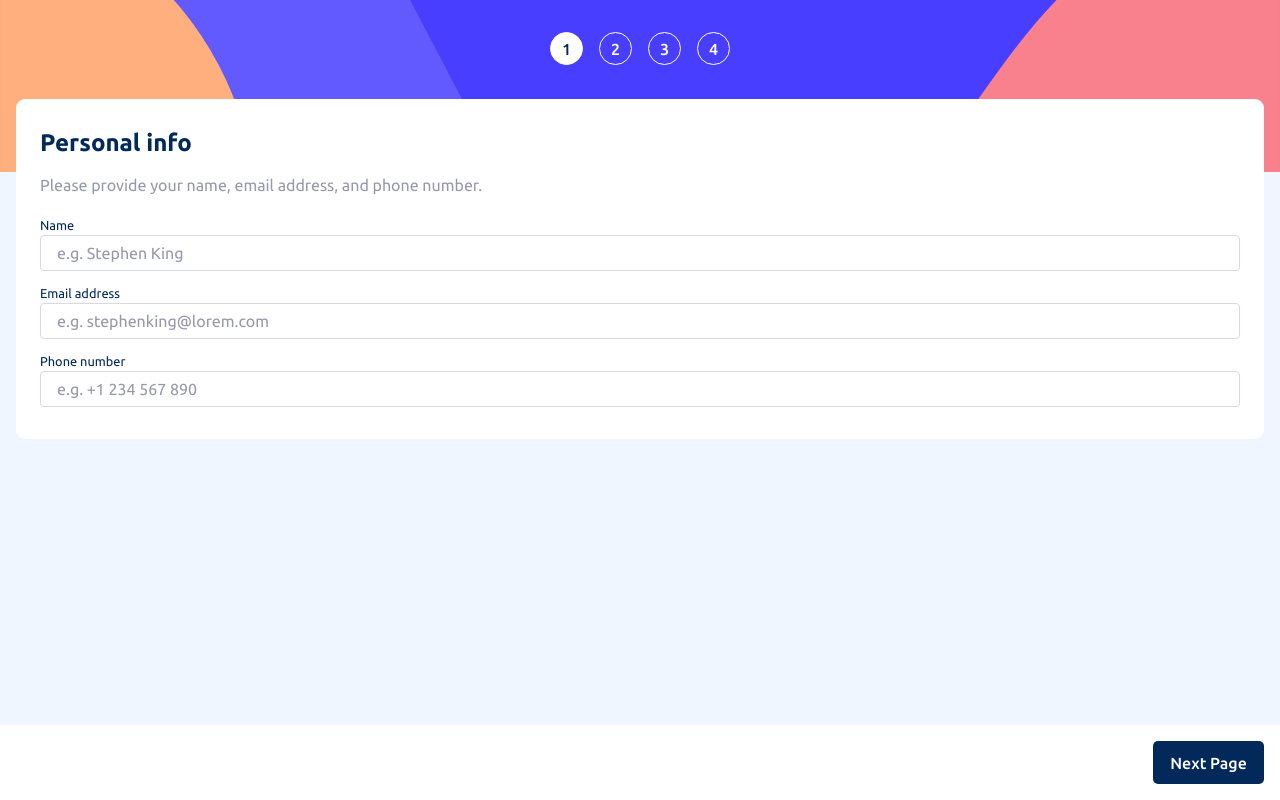
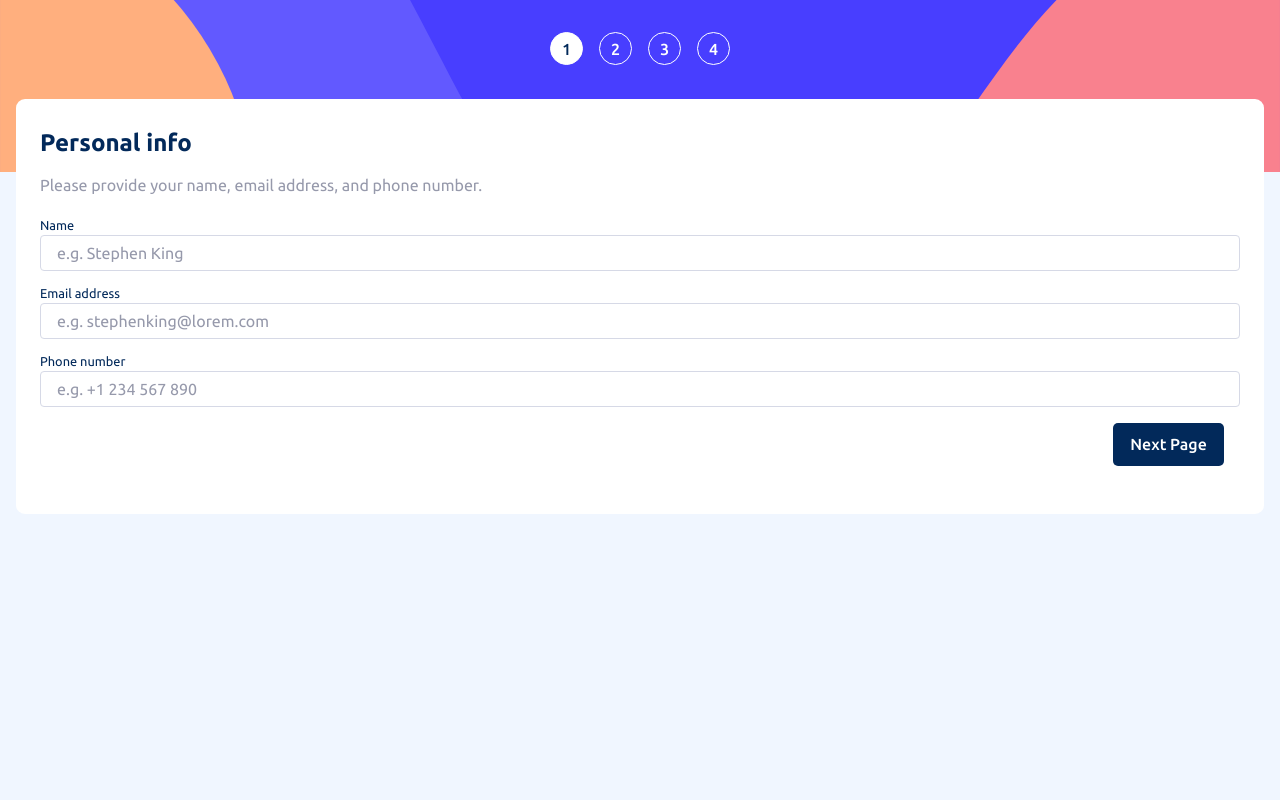
Before and after one commit to wiseman88/multi-step-form, a Vue app: page / in a window 1280 px wide. Built offline with nearby package versions, Linux system fonts and the light colour scheme.

Commit message:
refactor: refactor footer

```diff
--- a/src/App.vue
+++ b/src/App.vue
@@ -23,10 +23,10 @@ let steps = components.length
     <div class="form-wrapper">
       <div class="component-wrapper">
         <component v-for="(component, index) in components" :is="component" :key="index" :id="index"
-          :currentStep="currentStep" class="component"></component>
+          :currentStep="currentStep" class="component" :steps="steps"></component>
       </div>
     </div>
-    <Footer :steps="steps" />
+    <!-- <Footer :steps="steps" /> -->
   </main>
 </template>
 
--- a/src/components/Footer.vue
+++ b/src/components/Footer.vue
@@ -48,11 +48,7 @@ const prevStep = () => {
 
 <template>
     <footer v-if="showActionButtons" class="action-buttons">
-        <Button v-if="allowGoBack" @click="prevStep" class="btn-back" :classes="['btn-default']" :text="'go back'" />
-        <Button v-if="allowNextStep" @click="nextStep" class="btn-next" :classes="['btn-primary']"
-            :text="'next page'" />
-        <Button v-if="allowConfirm" @click="nextStep" class="btn-confirm" :classes="['btn-secondary']"
-            :text="'confirm'" />
+        <slot></slot>
     </footer>
 </template>
 
@@ -63,8 +59,4 @@ const prevStep = () => {
     padding: 1em;
     background-color: var(--color-white);
 }
-
-.action-buttons .btn-next {
-    margin-left: auto;
-}
 </style>
--- a/src/components/Personal.vue
+++ b/src/components/Personal.vue
@@ -1,12 +1,20 @@
 <script setup lang="ts">
 import { useValidationStore } from '@/stores/validation';
-import { ref, reactive, watch } from 'vue';
+import { ref, reactive, computed } from 'vue';
 import Error from './Error.vue';
+import Button from './Button.vue';
+import Footer from './Footer.vue';
+import { useStepStore } from '@/stores/step';
+import { storeToRefs } from 'pinia';
 
 
 const props = defineProps<{
     currentStep: number,
-    id: number
+    id: number,
+    // allowGoBack: boolean,
+    // allowNextStep: boolean,
+    // allowConfirm: boolean,
+    steps: number
 }>()
 
 const store = useValidationStore();
@@ -52,6 +60,37 @@ const validatePhone = (input: string) => {
     }
 }
 
+const step = useStepStore();
+let { currentStep } = storeToRefs(step);
+
+const allowGoBack = computed<boolean>(() => {
+    return currentStep.value !== 0
+})
+
+const allowNextStep = computed<boolean>(() => {
+    return currentStep.value !== (props.steps - 2)
+})
+
+const allowConfirm = computed<boolean>(() => {
+    return (currentStep.value + 1) === (props.steps - 1)
+})
+
+const nextStep = () => {
+    // validateName(name.value)
+    // validateEmail(email.value)
+    // validatePhone(phone.value)
+
+    if (name.value.length < 3 || !isEmail.test(email.value) || !isPhone.test(phone.value.replace(/\s/g, ""))) {
+        return
+    }
+
+    currentStep.value++
+}
+
+const prevStep = () => {
+    currentStep.value--
+}
+
 </script>
 
 <template>
@@ -76,9 +115,19 @@ const validatePhone = (input: string) => {
                 <input type="text" placeholder="e.g. +1 234 567 890" v-model="phone" @input="validatePhone(phone)">
             </label>
         </form>
+        <Footer :steps="steps">
+            <Button v-if="allowGoBack" @click="prevStep" class="btn-back" :classes="['btn-default']"
+                :text="'go back'" />
+            <Button v-if="allowNextStep" @click="nextStep" class="btn-next" :classes="['btn-primary']"
+                :text="'next page'" />
+            <Button v-if="allowConfirm" @click="nextStep" class="btn-confirm" :classes="['btn-secondary']"
+                :text="'confirm'" />
+        </Footer>
     </section>
 </template>
 
 <style scoped>
-
+.action-buttons .btn-next {
+    margin-left: auto;
+}
 </style>
```
